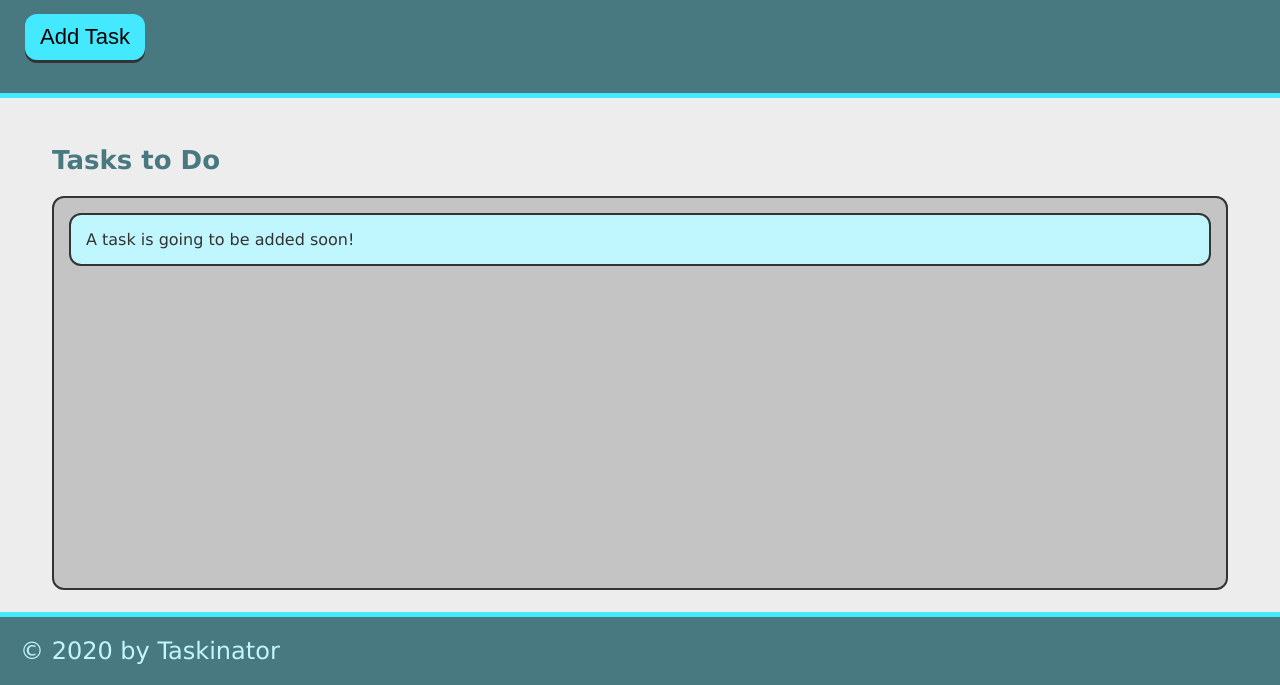
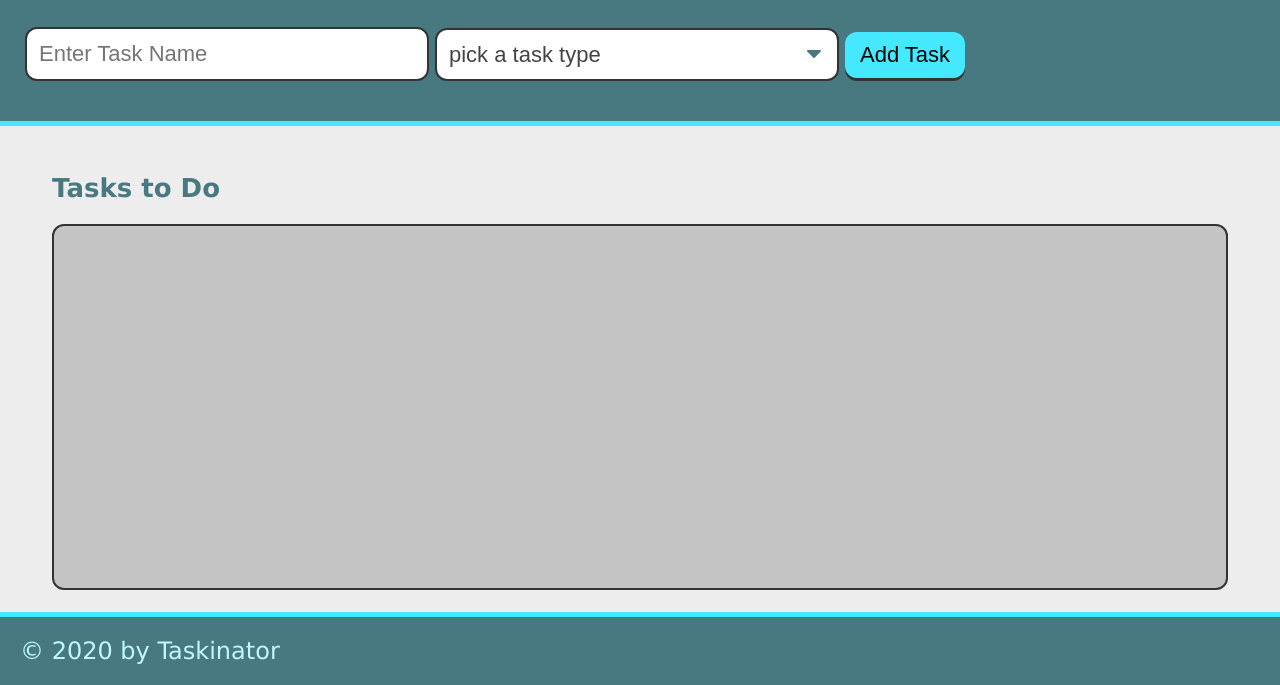
Before and after one commit to hfang821/taskinator, a plain HTML site: page index.html in a window 1280 px wide. Shown: the part 115-800 px from the top of the page. Drawn offline with Linux system fonts and the light colour scheme.

Commit message:
added the form input

```diff
--- a/index.html
+++ b/index.html
@@ -12,16 +12,30 @@
 <body>
 
     <header>
-        <h1 class="page-title">Taskinator</h1>
-        <p>Click the button below to add a new task!</p>
-        <button class="btn" id="save-task">Add Task</button>
+            <h1 class="page-title">Taskinator</h1>
+            <p>Click the button below to add a new task!</p>
+        <form id = "task-form">
+            <div class = "form-group">
+                <input type = "text" name="task-name" placeholder="Enter Task Name" />
+            </div>
+            <div class="form-group">
+                <select name="task-type" class="select-dropdown">
+                    <option value="" disabled selected>pick a task type</option>
+                    <option value="Print">Print</option>
+                    <option value="Web">Web</option>
+                    <option value="Mobile">Mobile</option>
+                </select>
+            </div>
+            <div class="form-group">
+               <button class="btn" id="save-task" type="submit">Add Task</button>
+            </div>
+        </form>
     </header>
 
     <main class="page-content">
         <section class="task-list-wrapper">
             <h2 class="list-title">Tasks to Do</h2>
             <ul class="task-list" id="tasks-to-do">
-                <li class="task-item">A task is going to be added soon!</li>
             </ul>
         </section>
     </main>
```
